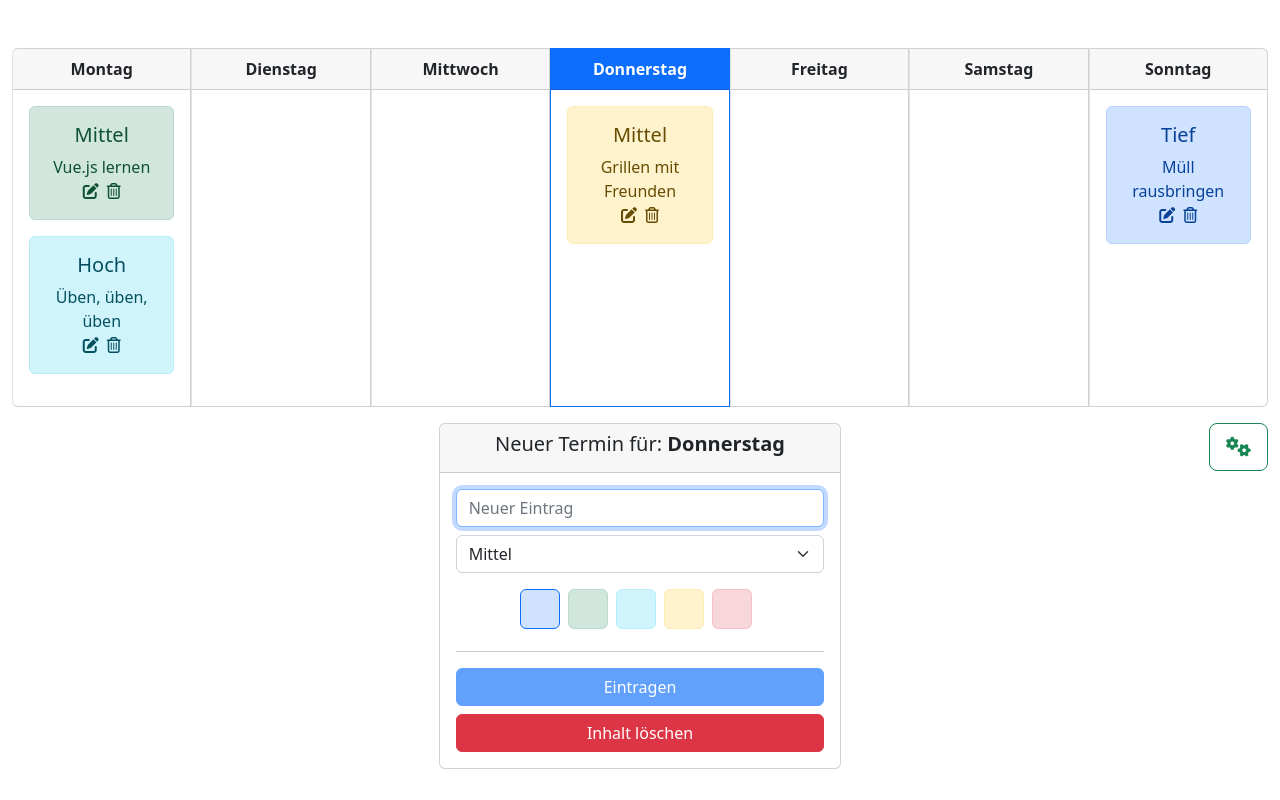
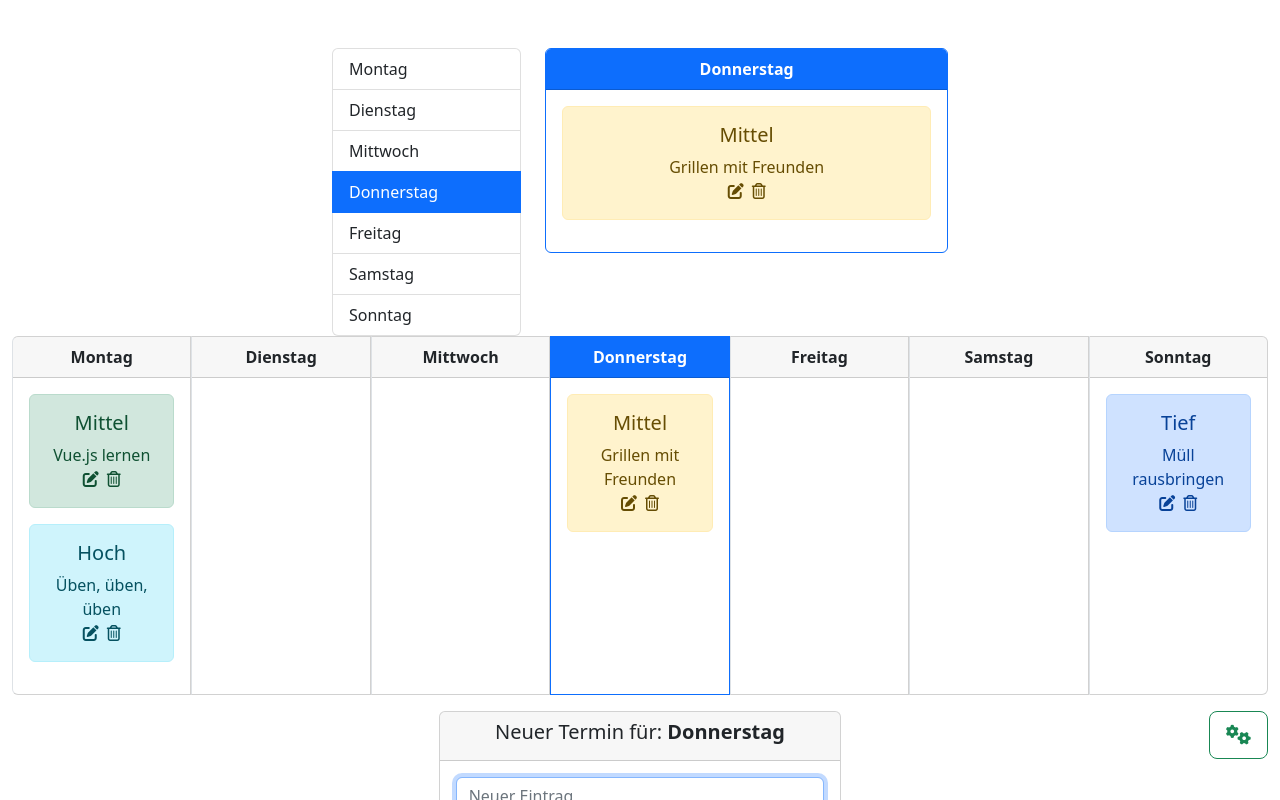
Before and after one commit to cf1887/VueJS_Code, a Vue app in the folder 03_terminkalender/: page / in a window 1280 px wide. Shown: the top 800 px of the page. Built offline with nearby package versions, Linux system fonts and the light colour scheme.

Commit message:
03_terminkalender: CalendarWeekAsList eingebunden

```diff
--- a/03_terminkalender/src/App.vue
+++ b/03_terminkalender/src/App.vue
@@ -3,6 +3,7 @@
     <div class="row">
       <div class="col-12">
         <!-- Anfang: Template für die Calendar-Week-Component -->
+        <CalendarListAsWeek></CalendarListAsWeek>
         <CalendarWeek></CalendarWeek>
         <!-- Ende: Template für die Calendar-Week-Component -->
       </div>
@@ -35,6 +36,7 @@
 <script>
 import { defineAsyncComponent } from "vue";
 import CalendarWeek from "./components/CalendarWeek.vue";
+import CalendarListAsWeek from "./components/CalendarWeekAsList.vue";
 import CalendarEntry from "./components/CalendarEntry.vue";
 // Dieser Import muss durch die defineAsyncComponent umgeschrieben werden
 // import CalendarSettings from "./components/CalendarSettings.vue";
@@ -46,6 +48,7 @@
 
     // Kurzschreibweise: CalendarWeek
     CalendarWeek,
+    CalendarListAsWeek,
     CalendarEntry,
     // Hier wird asynchron die CalendarSettings-Component geladen (also nur dann, wenn sie auch wirklich gebraucht wird!)
     CalendarSettings: defineAsyncComponent(() => {
--- /dev/null
+++ b/03_terminkalender/src/components/CalendarWeekAsList.vue
@@ -0,0 +1,56 @@
+<template>
+  <div class="row">
+    <div class="col-2 offset-3">
+      <ul class="list-group">
+        <li
+          v-for="day in calendarWeekData"
+          :key="day.id"
+          class="list-group-item"
+          :class="isActive(day.id)"
+          @click="setActiveDay(day.id)"
+        >
+          {{ day.fullName }}
+        </li>
+      </ul>
+    </div>
+    <div class="col-4">
+      <CalendarDay :day="activeDay" />
+    </div>
+  </div>
+</template>
+
+<script>
+import Store from "../store.js";
+
+import CalendarDay from "./CalendarDay.vue";
+
+export default {
+  name: "CalendarWeekAsList",
+  components: {
+    CalendarDay,
+  },
+  data() {
+    return {
+      calendarWeekData: Store.state.calendarWeekData,
+    };
+  },
+  computed: {
+    activeDay() {
+      return Store.getters.activeDay();
+    },
+  },
+  methods: {
+    setActiveDay(dayId) {
+      Store.mutations.setActiveDay(dayId);
+    },
+    isActive(dayId) {
+      if (dayId === this.activeDay.id) {
+        return ["active"];
+      }
+    },
+  },
+};
+</script>
+
+<style scoped>
+</style>
```
